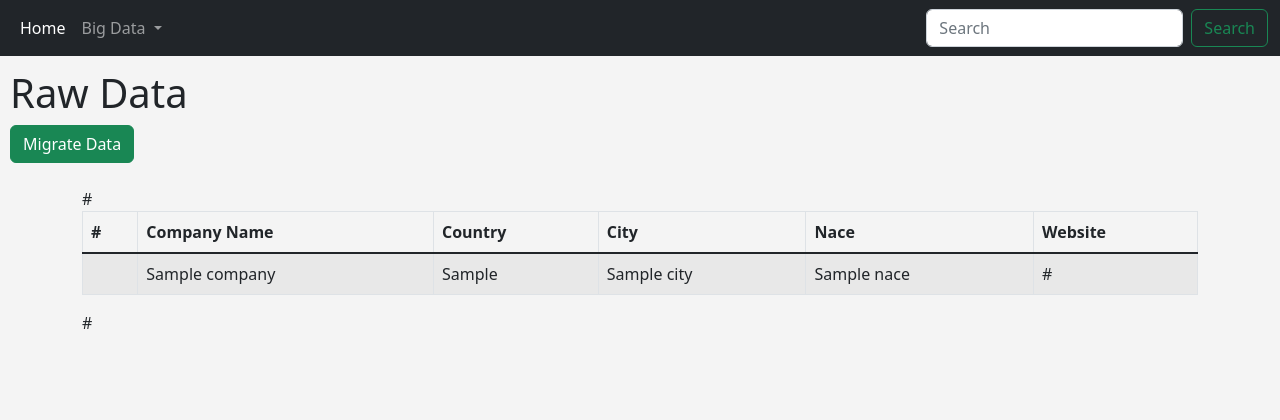
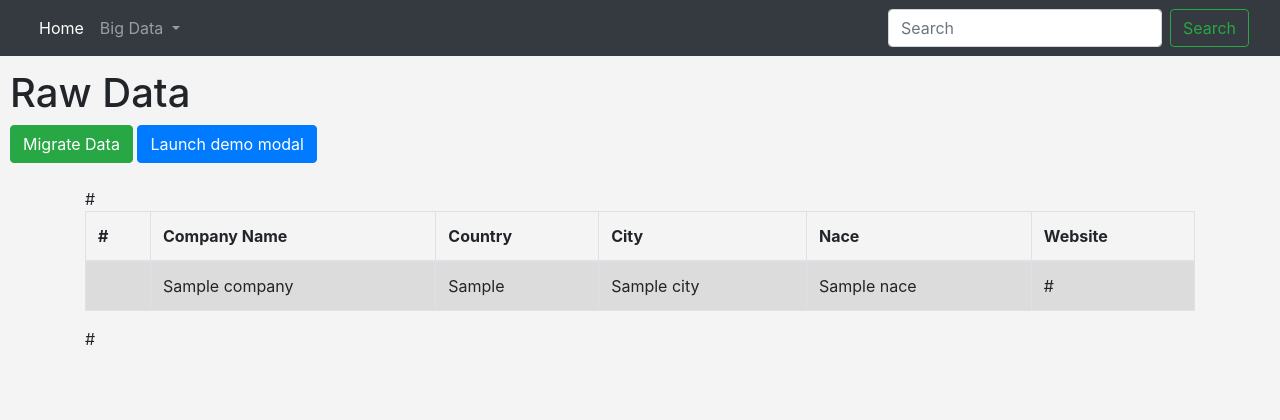
Before and after one commit to da4o88/big_data_purification, a Flask app: template app/templates/raw_data.html in a window 1280 px wide. Shown: the top 420 px of the page. Run offline with Flask 2, Linux system fonts and the light colour scheme; the template is opened without the code that fills it: most values are stand-ins (such as "Sample title", 1, 10 or a date in 2020); some libraries are stand-ins or nearby versions.

Commit message:
created Bootsrap Modal onclick button

```diff
--- a/app/handlers.py
+++ b/app/handlers.py
@@ -44,10 +44,10 @@ def add_data():
 
     company.save()
 
+
 def show_company_data():
     output = []
     companies = Company.objects
-    print(companies)
 
     for comp in companies:
         output.append(comp)
--- a/app/templates/base.html
+++ b/app/templates/base.html
@@ -5,9 +5,13 @@
     <meta charset="utf-8">
     <meta name="viewport" content="width=device-width, initial-scale=1">
     <title>Data Purification</title>
+    <!-- Bootstrap Links -->
     <link href="https://cdn.jsdelivr.net/npm/bootstrap@5.2.3/dist/css/bootstrap.min.css"
           rel="stylesheet" integrity="sha384-rbsA2VBKQhggwzxH7pPCaAqO46MgnOM80zW1RWuH61DGLwZJEdK2Kadq2F9CUG65"
           crossorigin="anonymous">
+    <link rel="stylesheet" href="https://cdn.jsdelivr.net/npm/bootstrap@4.3.1/dist/css/bootstrap.min.css"
+          integrity="sha384-ggOyR0iXCbMQv3Xipma34MD+dH/1fQ784/j6cY/iJTQUOhcWr7x9JvoRxT2MZw1T" crossorigin="anonymous">
+    <!-- Style Links -->
     <link rel="stylesheet" type="text/css" href="{{ url_for('static', filename= 'css/main.css') }}">
     {% endblock %}
   </head>
@@ -21,9 +25,12 @@
     </div>
         <script src="https://cdn.jsdelivr.net/npm/bootstrap@5.2.3/dist/js/bootstrap.bundle.min.js"
                 integrity="sha384-kenU1KFdBIe4zVF0s0G1M5b4hcpxyD9F7jL+jjXkk+Q2h455rYXK/7HAuoJl+0I4"
-                crossorigin="anonymous"></script>
+                crossorigin="anonymous">
+        </script>
+
     <div>
         {% include 'base_parts/footer.html' %}
     </div>
   </body>
+    {% block script %}{% endblock %}
 </html>
--- a/app/templates/home.html
+++ b/app/templates/home.html
@@ -1,8 +1,11 @@
 {% extends 'base.html' %}
+
 
 {% block content %}
     <h1>This is Home Page!!!</h1>
     <br/><br/>
 
 
+
+    {% block modal %}{% endblock %}
 {% endblock %}
--- /dev/null
+++ b/app/templates/modal.html
@@ -0,0 +1,29 @@
+<!-- Modal -->
+<div class="modal fade" id="exampleModal" tabindex="-1" aria-labelledby="exampleModalLabel" aria-hidden="true">
+  <div class="modal-dialog">
+    <div class="modal-content">
+      <div class="modal-header">
+        <h1 class="modal-title fs-5" id="exampleModalLabel">Modal title</h1>
+        <button type="button" class="btn-close" data-bs-dismiss="modal" aria-label="Close"></button>
+      </div>
+      <div class="modal-body">
+        ...
+      </div>
+      <div class="modal-footer">
+        <button type="button" class="btn btn-secondary" data-bs-dismiss="modal">Close</button>
+        <button type="button" class="btn btn-primary">Save changes</button>
+      </div>
+    </div>
+  </div>
+</div>
+
+<!-- JS for Modal -->
+{% block script %}
+    <script>
+
+        $(document).ready(function (){
+            $("#exampleModal").modal("show")
+        })
+
+    </script>
+{% endblock %}
--- a/app/templates/raw_data.html
+++ b/app/templates/raw_data.html
@@ -4,16 +4,20 @@
         <div>
             <h1>Raw Data</h1>
             <form action="" method="POST">
-{#                <input type="submit" value="Load Raw Data" class="btn btn-info" name="btn-load">#}
-{#                {% if submitted %}#}
-                <input type="submit" value="Migrate Data" class="btn btn-success" name="btn-migrate">
-{#                {% endif %}#}
+                <input type="submit" value="Migrate Data" class="btn btn-success" name="btn-migrate"
+                       data-bs-toggle="modal" data-bs-target="#exampleModal">
+
+                <!-- Button trigger modal -->
+                <button type="button" class="btn btn-primary" data-bs-toggle="modal" data-bs-target="#exampleModal">
+                  Launch demo modal
+                </button>
             </form>
+
+
 
         </div>
         <br/>
         <div class="container">
-{#            {% if submitted %}#}
 
             {{ pagination.links }}
                 <div class="table-responsive">
@@ -44,13 +48,11 @@
                     {% endfor %}
                 </table>
                 </div>
-        {{ pagination.links }}
-{#        {% else %}#}
-{#            <div class="d-flex justify-content-center">#}
-{#                <p>Load Your Data First!!!</p>#}
-{#                {{message}}#}
-{#            </div>#}
-{#        {% endif %}#}
+            {{ pagination.links }}
         </div>
     </div>
+
+    <!-- Pop Up Modal Window -->
+    {% include 'modal.html' %}
+
 {% endblock %}
```
Also changed, not shown: app/views.py (+13 -1 lines).
